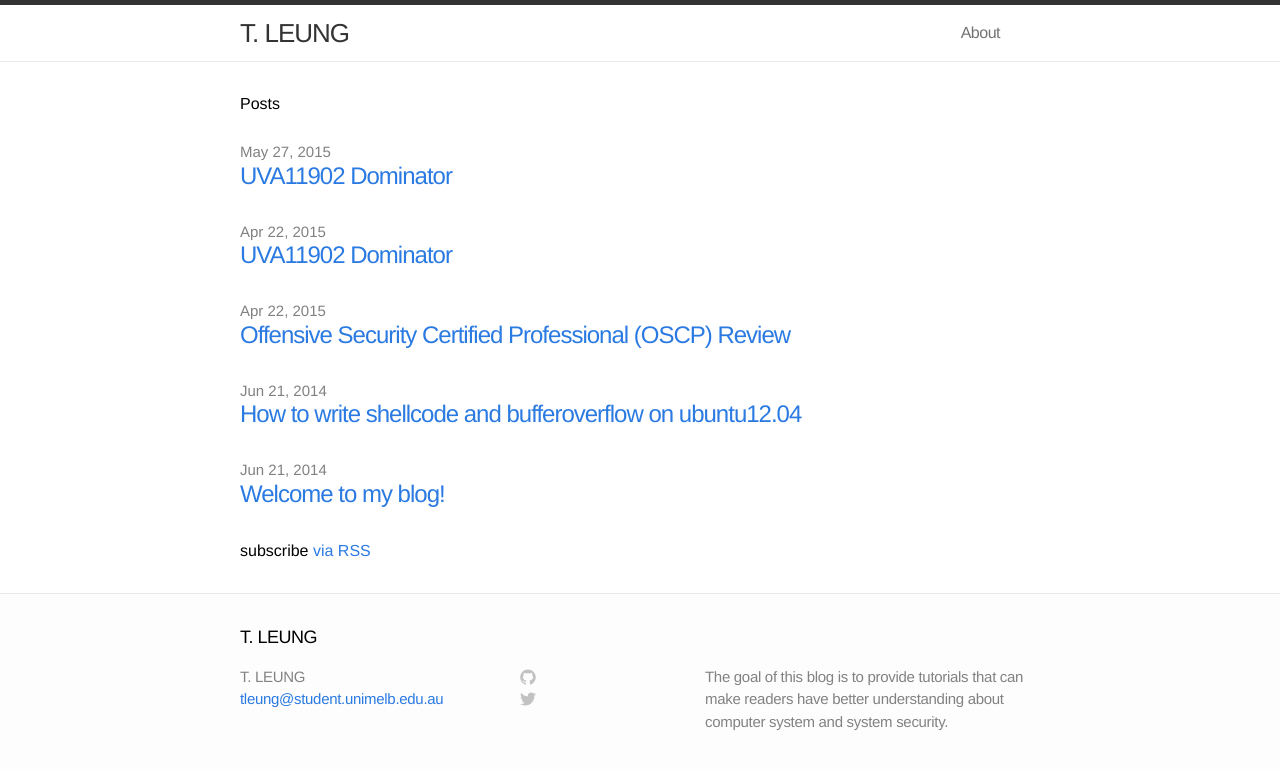
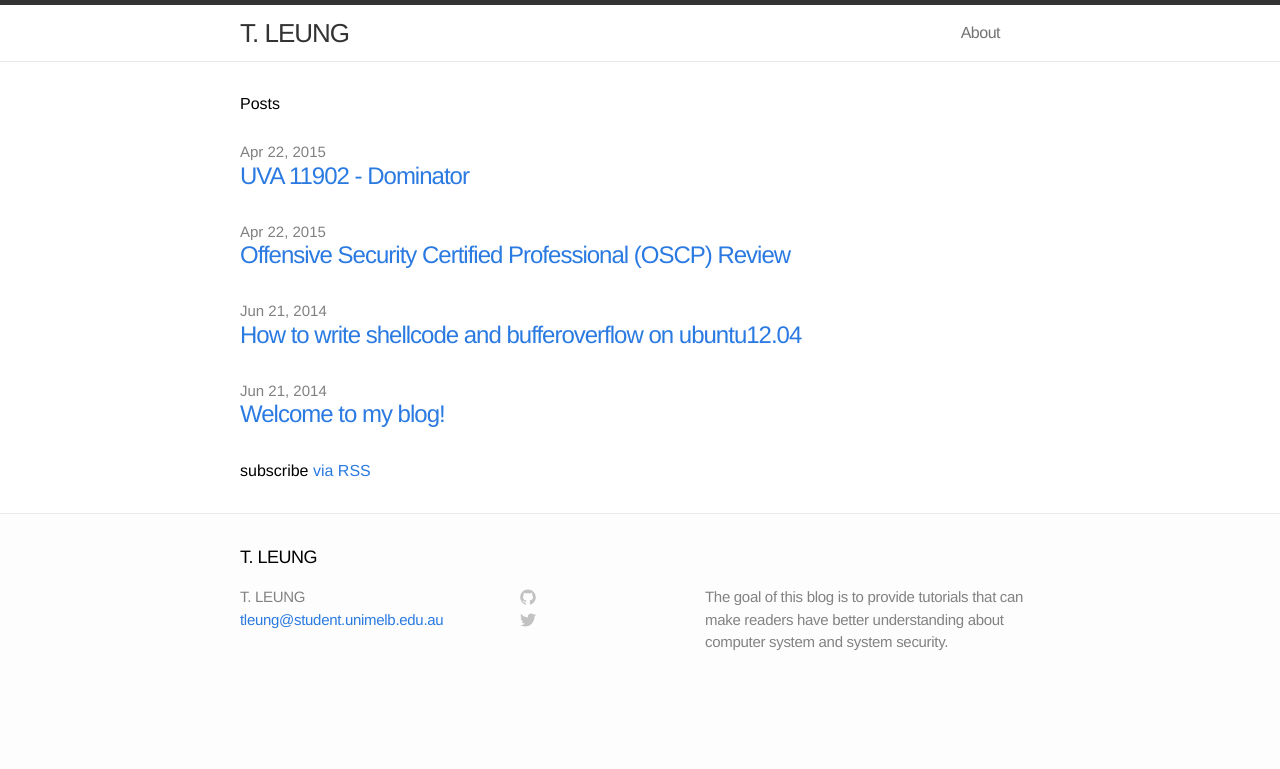
Before and after one commit to timothyleung/timothyleung.github.io, a Jekyll site: the page built from index.html, in a window 1280 px wide. Shown: the top 769 px of the page. Built offline with Jekyll 4.4.1, drawn with Linux system fonts in a browser that asks for light colours.

Commit message:
New Post

```diff
--- a/_posts/2015-05-27-uva11902---dominator.md
+++ b/_posts/2015-05-27-uva11902---dominator.md
@@ -1,8 +1,8 @@
 ---
 layout: post
-title: "UVA11902   Dominator"
-description: ""
-category:
+title:  "UVA 11902 - Dominator"
 date:   2015-04-22 15:04:00
+categories:
 ---
-Hi
+
+hi
```
Also changed, not shown: _posts/2015-05-27-uva11902---dominator.markdown (deleted, +0 -9 lines).
